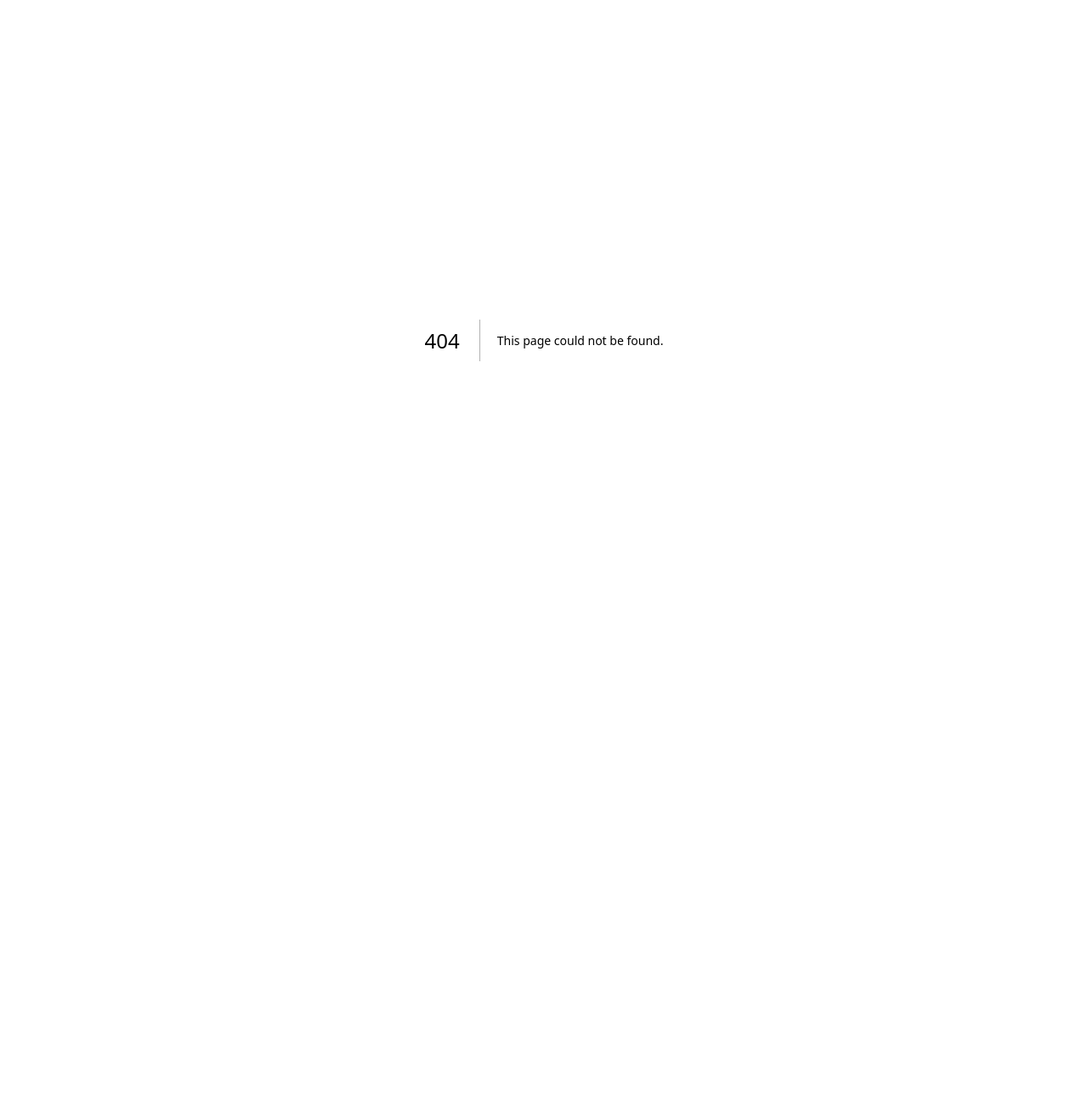
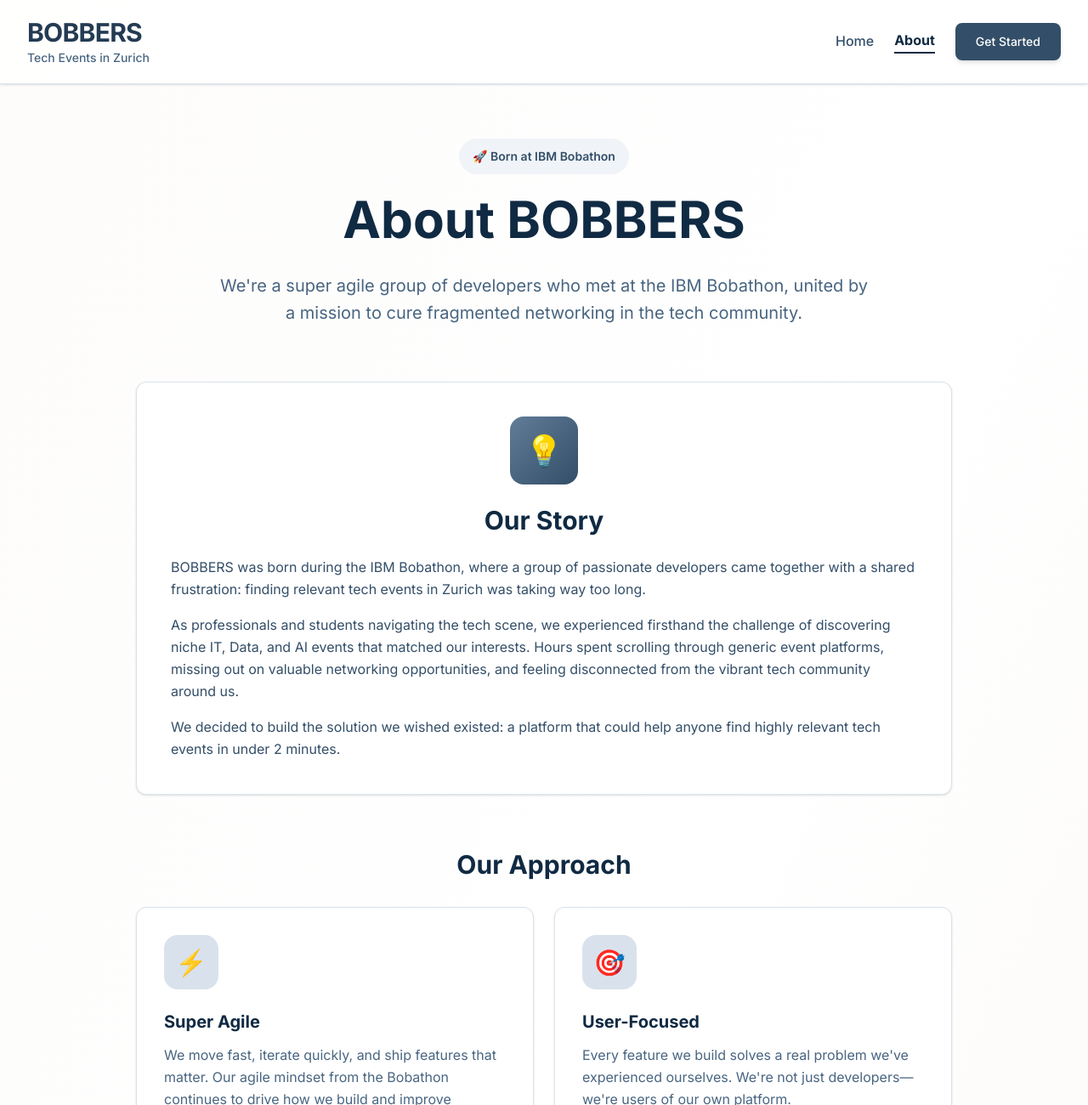
Before and after one commit to gauridxt/Bobbers, a Next.js app: page /about in a window 1280 px wide. Before the commit this address had no page. Shown: the top 1300 px of the page at 85% size. Before the commit the page ends 800 px from the top, so only its background shows below. Built offline with nearby package versions, Linux system fonts and the light colour scheme.

Commit message:
feat(about): Add about page

```diff
--- /dev/null
+++ b/app/about/page.tsx
@@ -0,0 +1,218 @@
+export default function About() {
+  return (
+    <div className="min-h-screen bg-gradient-to-br from-cream-50 via-white to-cream-100">
+      {/* Navigation Header */}
+      <header className="bg-white/80 backdrop-blur-sm shadow-sm border-b border-navy-100 sticky top-0 z-50">
+        <div className="max-w-7xl mx-auto px-4 sm:px-6 lg:px-8 py-5">
+          <div className="flex items-center justify-between">
+            <div>
+              <a href="/" className="block">
+                <h1 className="text-3xl font-display font-bold text-navy-800 tracking-tight">
+                  BOBBERS
+                </h1>
+                <p className="text-sm text-navy-600 mt-0.5 font-medium">
+                  Tech Events in Zurich
+                </p>
+              </a>
+            </div>
+            <nav className="hidden md:flex items-center space-x-6">
+              <a href="/" className="text-navy-700 hover:text-navy-900 font-medium transition-colors">
+                Home
+              </a>
+              <a href="/about" className="text-navy-900 font-bold transition-colors border-b-2 border-navy-900">
+                About
+              </a>
+              <button className="btn-primary text-sm">
+                Get Started
+              </button>
+            </nav>
+          </div>
+        </div>
+      </header>
+
+      {/* Main Content */}
+      <main className="max-w-5xl mx-auto px-4 sm:px-6 lg:px-8 py-16">
+        {/* Hero Section */}
+        <section className="text-center mb-16">
+          <div className="inline-block mb-4 px-4 py-2 bg-navy-50 rounded-full">
+            <span className="text-navy-700 font-semibold text-sm">
+              🚀 Born at IBM Bobathon
+            </span>
+          </div>
+          <h1 className="text-5xl md:text-6xl font-display font-bold text-navy-900 mb-6 leading-tight">
+            About BOBBERS
+          </h1>
+          <p className="text-xl text-navy-600 max-w-3xl mx-auto leading-relaxed">
+            We're a super agile group of developers who met at the IBM Bobathon,
+            united by a mission to cure fragmented networking in the tech community.
+          </p>
+        </section>
+
+        {/* Origin Story */}
+        <section className="mb-16">
+          <div className="card p-10">
+            <div className="flex items-center justify-center mb-6">
+              <div className="w-20 h-20 bg-gradient-to-br from-navy-500 to-navy-700 rounded-2xl flex items-center justify-center">
+                <span className="text-4xl">💡</span>
+              </div>
+            </div>
+            <h2 className="text-3xl font-display font-bold text-navy-900 mb-6 text-center">
+              Our Story
+            </h2>
+            <div className="prose prose-lg max-w-none text-navy-700 leading-relaxed space-y-4">
+              <p>
+                BOBBERS was born during the IBM Bobathon, where a group of passionate developers
+                came together with a shared frustration: finding relevant tech events in Zurich
+                was taking way too long.
+              </p>
+              <p>
+                As professionals and students navigating the tech scene, we experienced firsthand
+                the challenge of discovering niche IT, Data, and AI events that matched our interests.
+                Hours spent scrolling through generic event platforms, missing out on valuable
+                networking opportunities, and feeling disconnected from the vibrant tech community
+                around us.
+              </p>
+              <p>
+                We decided to build the solution we wished existed: a platform that could help
+                anyone find highly relevant tech events in under 2 minutes.
+              </p>
+            </div>
+          </div>
+        </section>
+
+        {/* Our Approach */}
+        <section className="mb-16">
+          <h2 className="text-3xl font-display font-bold text-navy-900 mb-8 text-center">
+            Our Approach
+          </h2>
+          <div className="grid md:grid-cols-2 gap-6">
+            <div className="card p-8">
+              <div className="w-16 h-16 bg-navy-100 rounded-2xl flex items-center justify-center mb-6">
+                <span className="text-3xl">⚡</span>
+              </div>
+              <h3 className="text-xl font-display font-bold text-navy-900 mb-3">
+                Super Agile
+              </h3>
+              <p className="text-navy-600 leading-relaxed">
+                We move fast, iterate quickly, and ship features that matter. Our agile mindset
+                from the Bobathon continues to drive how we build and improve BOBBERS.
+              </p>
+            </div>
+
+            <div className="card p-8">
+              <div className="w-16 h-16 bg-navy-100 rounded-2xl flex items-center justify-center mb-6">
+                <span className="text-3xl">🎯</span>
+              </div>
+              <h3 className="text-xl font-display font-bold text-navy-900 mb-3">
+                User-Focused
+              </h3>
+              <p className="text-navy-600 leading-relaxed">
+                Every feature we build solves a real problem we've experienced ourselves.
+                We're not just developers—we're users of our own platform.
+              </p>
+            </div>
+
+            <div className="card p-8">
+              <div className="w-16 h-16 bg-navy-100 rounded-2xl flex items-center justify-center mb-6">
+                <span className="text-3xl">🤝</span>
+              </div>
+              <h3 className="text-xl font-display font-bold text-navy-900 mb-3">
+                Community-Driven
+              </h3>
+              <p className="text-navy-600 leading-relaxed">
+                We believe in the power of community. BOBBERS exists to strengthen connections
+                within the Zurich tech ecosystem and beyond.
+              </p>
+            </div>
+
+            <div className="card p-8">
+              <div className="w-16 h-16 bg-navy-100 rounded-2xl flex items-center justify-center mb-6">
+                <span className="text-3xl">🚀</span>
+              </div>
+              <h3 className="text-xl font-display font-bold text-navy-900 mb-3">
+                Innovation First
+              </h3>
+              <p className="text-navy-600 leading-relaxed">
+                Born from a hackathon, innovation is in our DNA. We constantly explore new
+                ways to make event discovery faster, smarter, and more intuitive.
+              </p>
+            </div>
+          </div>
+        </section>
+
+        {/* Mission Statement */}
+        <section className="mb-16">
+          <div className="card p-10 bg-gradient-to-br from-navy-900 to-navy-800 text-white">
+            <div className="text-center">
+              <h2 className="text-3xl font-display font-bold mb-6">
+                Our Mission
+              </h2>
+              <p className="text-xl text-cream-100 max-w-3xl mx-auto leading-relaxed mb-6">
+                To cure "fragmented networking" by helping tech professionals and students
+                find highly relevant, niche IT/Data events in under two minutes.
+              </p>
+              <p className="text-lg text-navy-300 max-w-2xl mx-auto leading-relaxed">
+                We're building more than a platform—we're building a community where
+                every connection counts and every event matters.
+              </p>
+            </div>
+          </div>
+        </section>
+
+        {/* Call to Action */}
+        <section className="text-center">
+          <div className="card p-10">
+            <h2 className="text-2xl font-display font-bold text-navy-900 mb-4">
+              Join Us on This Journey
+            </h2>
+            <p className="text-navy-600 mb-8 max-w-2xl mx-auto">
+              Whether you're looking for your next networking opportunity or want to
+              contribute to our mission, we'd love to hear from you.
+            </p>
+            <div className="flex flex-col sm:flex-row gap-4 justify-center">
+              <a href="/" className="btn-primary text-base px-8 py-4 inline-block">
+                Explore Events
+              </a>
+              <button className="btn-secondary text-base px-8 py-4">
+                Get in Touch
+              </button>
+            </div>
+          </div>
+        </section>
+      </main>
+
+      {/* Footer */}
+      <footer className="bg-navy-900 text-white mt-24">
+        <div className="max-w-7xl mx-auto px-4 sm:px-6 lg:px-8 py-12">
+          <div className="grid md:grid-cols-3 gap-8 mb-8">
+            <div>
+              <h3 className="text-2xl font-display font-bold mb-3">BOBBERS</h3>
+              <p className="text-navy-300 leading-relaxed">
+                Curing fragmented networking, one event at a time.
+              </p>
+            </div>
+            <div>
+              <h4 className="font-semibold mb-3 text-cream-200">Quick Links</h4>
+              <ul className="space-y-2 text-navy-300">
+                <li><a href="/" className="hover:text-white transition-colors">Home</a></li>
+                <li><a href="/about" className="hover:text-white transition-colors">About</a></li>
+                <li><a href="#" className="hover:text-white transition-colors">Contact</a></li>
+              </ul>
+            </div>
+            <div>
+              <h4 className="font-semibold mb-3 text-cream-200">Connect</h4>
+              <p className="text-navy-300">
+                Stay updated with the latest tech events in Zurich.
+              </p>
+            </div>
+          </div>
+          <div className="border-t border-navy-800 pt-8 text-center text-navy-400">
+            <p>&copy; 2026 BOBBERS. All rights reserved.</p>
+          </div>
+        </div>
+      </footer>
+    </div>
+  );
+}
+
+// Made with Bob
--- a/app/page.tsx
+++ b/app/page.tsx
@@ -17,7 +17,7 @@ export default function Home() {
               <a href="#events" className="text-navy-700 hover:text-navy-900 font-medium transition-colors">
                 Events
               </a>
-              <a href="#about" className="text-navy-700 hover:text-navy-900 font-medium transition-colors">
+              <a href="/about" className="text-navy-700 hover:text-navy-900 font-medium transition-colors">
                 About
               </a>
               <button className="btn-primary text-sm">
@@ -152,8 +152,8 @@ export default function Home() {
             <div>
               <h4 className="font-semibold mb-3 text-cream-200">Quick Links</h4>
               <ul className="space-y-2 text-navy-300">
-                <li><a href="#" className="hover:text-white transition-colors">Events</a></li>
-                <li><a href="#" className="hover:text-white transition-colors">About</a></li>
+                <li><a href="#events" className="hover:text-white transition-colors">Events</a></li>
+                <li><a href="/about" className="hover:text-white transition-colors">About</a></li>
                 <li><a href="#" className="hover:text-white transition-colors">Contact</a></li>
               </ul>
             </div>
--- a/tsconfig.json
+++ b/tsconfig.json
@@ -15,7 +15,7 @@
     "moduleResolution": "bundler",
     "resolveJsonModule": true,
     "isolatedModules": true,
-    "jsx": "preserve",
+    "jsx": "react-jsx",
     "incremental": true,
     "plugins": [
       {
```
